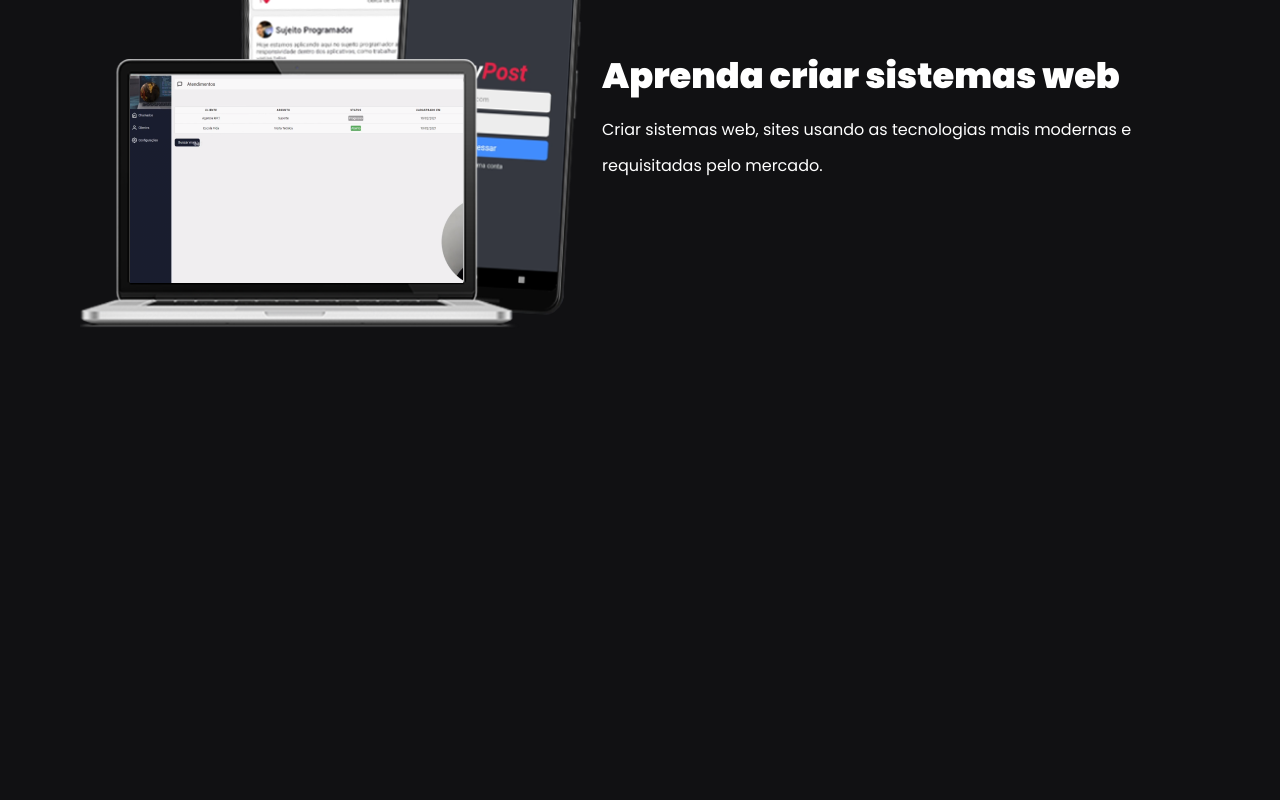
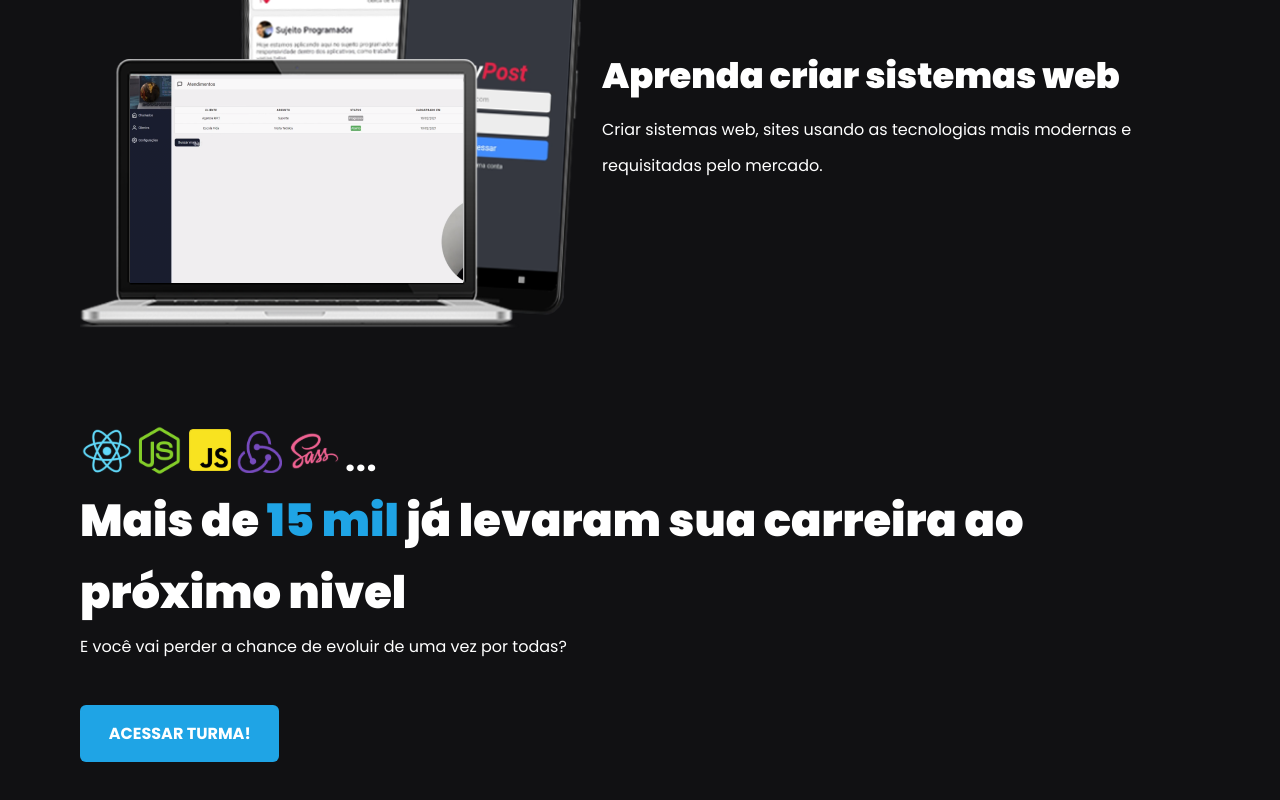
Before and after one commit to denervalspelizario/sitePessoal, a Next.js app: page / in a window 1280 px wide. Shown: the part 1697-2497 px from the top of the page. Before the commit the page ends 2114 px from the top, so only its background shows below. Built offline with nearby package versions, Linux system fonts and the light colour scheme.

Commit message:
update sitePessoal adicionando ultimos elementos a page home ja com sua estilizacao

```diff
--- a/src/pages/index.tsx
+++ b/src/pages/index.tsx
@@ -1,5 +1,9 @@
 import Head from "next/head"
 import styles from '../styles/home.module.scss'
+
+import Image from 'next/image'
+
+import techImage from '../../public/images/techs.svg'
 
 export default function Home() {
   return (
@@ -46,7 +50,21 @@
             <span>Criar sistemas web, sites usando as tecnologias mais modernas e requisitadas pelo mercado. </span>
           </section>
 
+        </div>
 
+        <div className={styles.nextLevelContent}>
+          <Image
+            quality={100}  // usando recurso do next para manter a qualidade maxima possivel 100%
+            src={techImage}
+            alt="Tecnologias"
+          />
+
+          <h2>Mais de <span className={styles.alunos}>15 mil</span> já levaram sua carreira ao próximo nivel</h2>
+          <span>E você vai perder a chance de evoluir de uma vez por todas?</span>
+
+          <a>
+            <button>ACESSAR TURMA!</button>
+          </a>
         </div>
 
       </main>
--- a/src/styles/home.module.scss
+++ b/src/styles/home.module.scss
@@ -83,3 +83,43 @@
     color: var(--white);
   }
 }
+
+.nextLevelContent {
+  max-width: 1120px;
+  margin: 6rem auto;
+  display: flex;
+  align-items: flex-start;
+  justify-content: space-between;
+  flex-direction: column;
+
+  h2 {
+    font-size: 2.8rem;
+    line-height: 4.5rem;
+    font-weight: 900;
+    color: var(--white);
+
+    span {
+      font-size: 2.8rem;
+      line-height: 4.5rem;
+      font-weight: 900;
+      color: var(--blue-900);
+    }
+
+  }
+
+  span{
+    font-size: 1rem;
+    line-height: 2.25rem;
+    color: var(--white);
+  }
+
+  button {
+    background-color: var(--blue-900);
+    border: 0;
+    padding: 1rem 1.8rem;
+    margin-top: 2.5rem;
+    border-radius: 6px;
+    color: var(--white);
+    font-weight: bold;
+  }
+}
```
